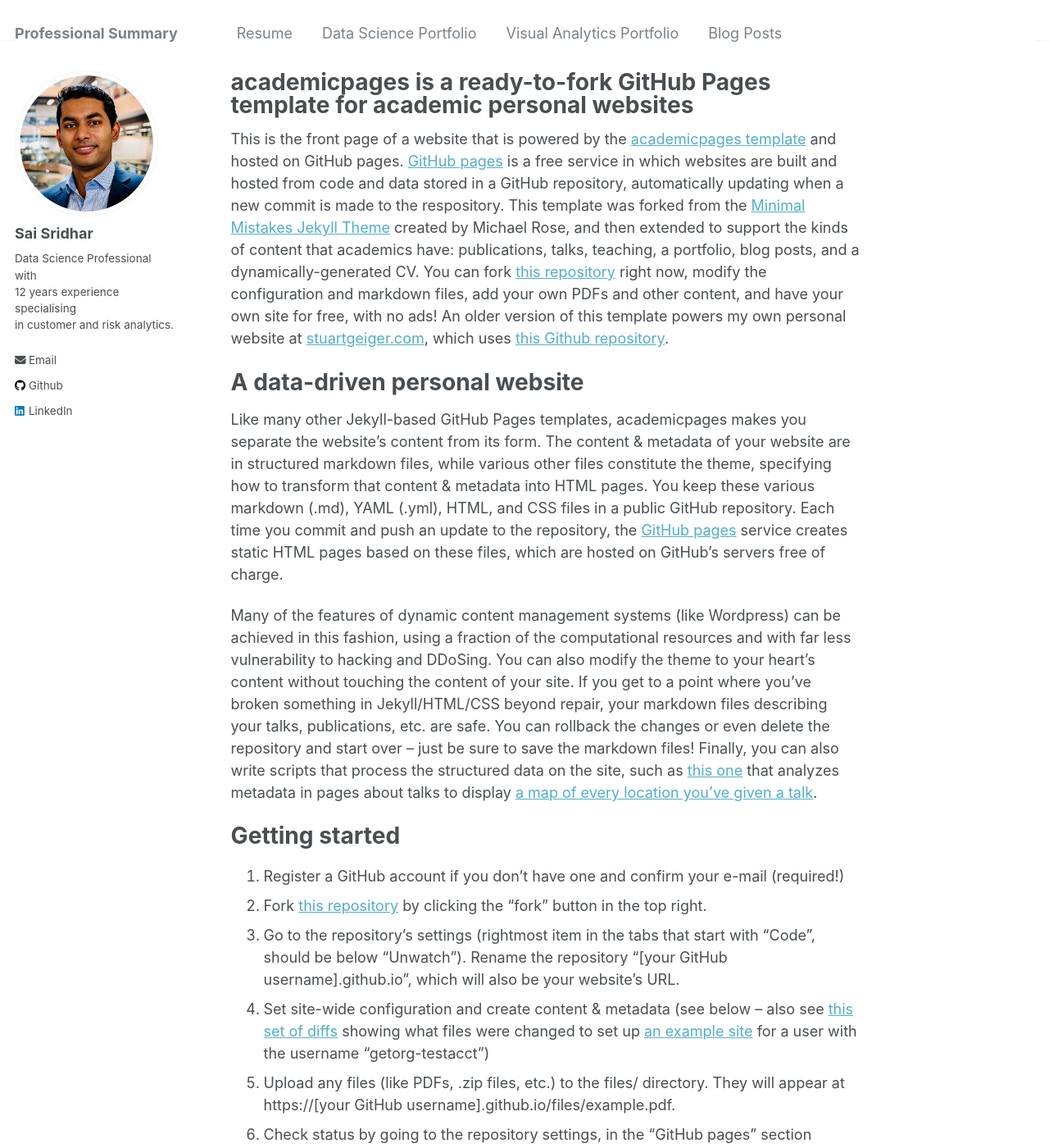
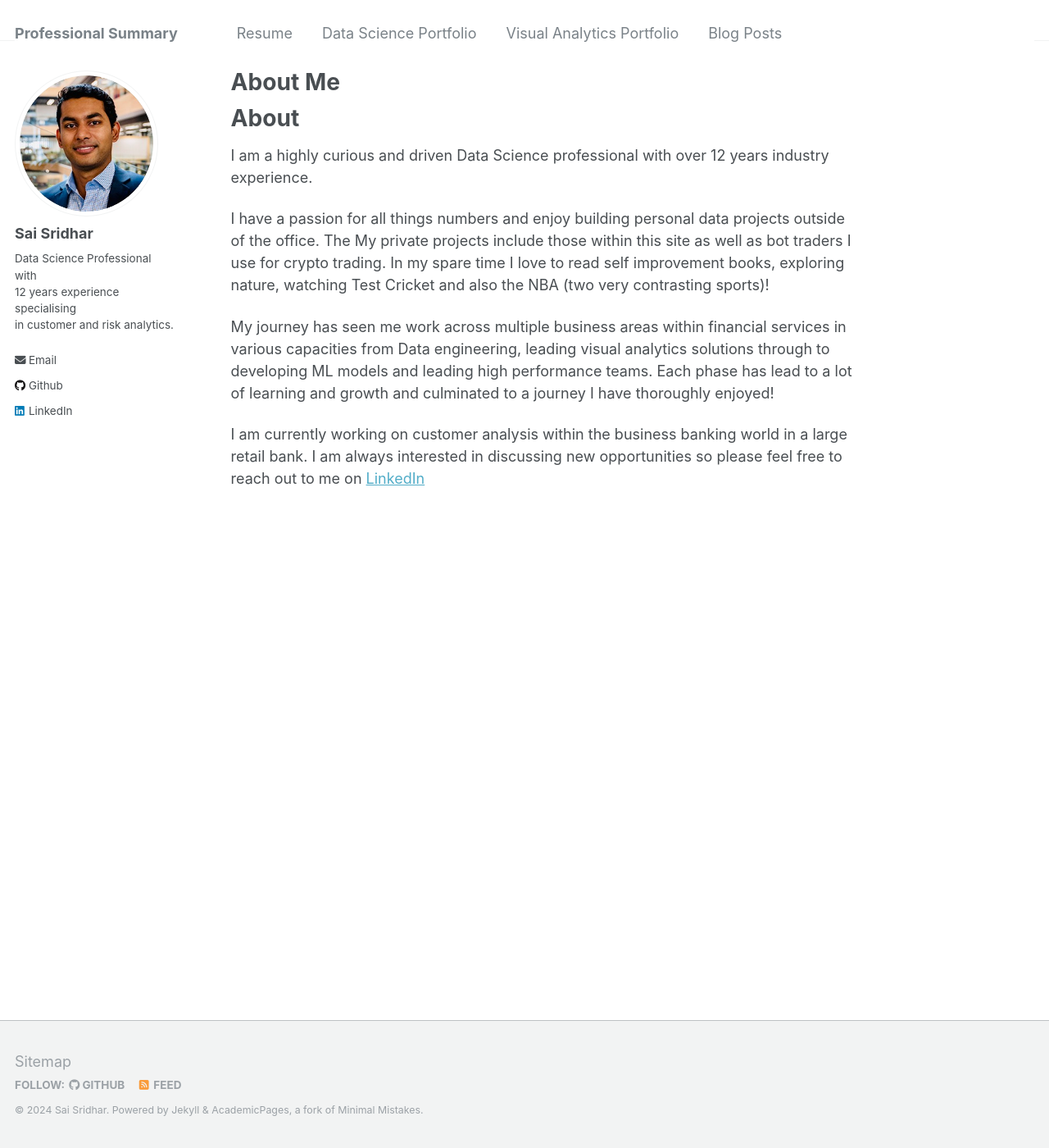
Before and after one commit to saiksridhar/saiksridhar.github.io, a Jekyll site: the page built from _pages/about.md, in a window 1280 px wide and 1400 px high. Shown: the whole window at 82% size. Built offline with Jekyll 4.4.1, drawn with Linux system fonts in a browser that asks for light colours; some of the changed text lies outside the part shown.

Commit message:
Update about.md

```diff
--- a/_pages/about.md
+++ b/_pages/about.md
@@ -1,12 +1,22 @@
 ---
 permalink: /
-title: "academicpages is a ready-to-fork GitHub Pages template for academic personal websites"
+title: "About Me"
 author_profile: true
 redirect_from:
   - /about/
   - /about.html
 ---
 
+# About
+I am a highly curious and driven Data Science professional with over 12 years industry experience.
+
+I have a passion for all things numbers and enjoy building personal data projects outside of the office. The My private projects include those within this site as well as bot traders I use for crypto trading. In my spare time I love to read self improvement books, exploring nature, watching Test Cricket and also the NBA (two very contrasting sports)!
+
+My journey has seen me work across multiple business areas within financial services in various capacities from Data engineering, leading visual analytics solutions through to developing ML models and leading high performance teams. Each phase has lead to a lot of learning and growth and culminated to a journey I have thoroughly enjoyed!
+
+I am currently working on customer analysis within the business banking world in a large retail bank. I am always interested in discussing new opportunities so please feel free to reach out to me on [LinkedIn](www.linkedin.com/in/saiksridhar)
+
+{::comment}
 This is the front page of a website that is powered by the [academicpages template](https://github.com/academicpages/academicpages.github.io) and hosted on GitHub pages. [GitHub pages](https://pages.github.com) is a free service in which websites are built and hosted from code and data stored in a GitHub repository, automatically updating when a new commit is made to the respository. This template was forked from the [Minimal Mistakes Jekyll Theme](https://mmistakes.github.io/minimal-mistakes/) created by Michael Rose, and then extended to support the kinds of content that academics have: publications, talks, teaching, a portfolio, blog posts, and a dynamically-generated CV. You can fork [this repository](https://github.com/academicpages/academicpages.github.io) right now, modify the configuration and markdown files, add your own PDFs and other content, and have your own site for free, with no ads! An older version of this template powers my own personal website at [stuartgeiger.com](http://stuartgeiger.com), which uses [this Github repository](https://github.com/staeiou/staeiou.github.io).
 
 A data-driven personal website
@@ -47,3 +57,4 @@ Example: editing a markdown file for a talk
 For more info
 ------
 More info about configuring academicpages can be found in [the guide](https://academicpages.github.io/markdown/). The [guides for the Minimal Mistakes theme](https://mmistakes.github.io/minimal-mistakes/docs/configuration/) (which this theme was forked from) might also be helpful.
+{:/comment}
```
